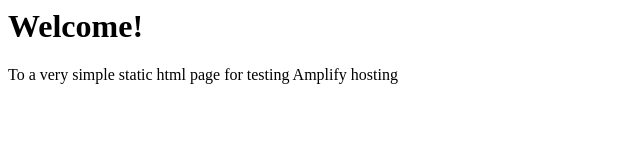
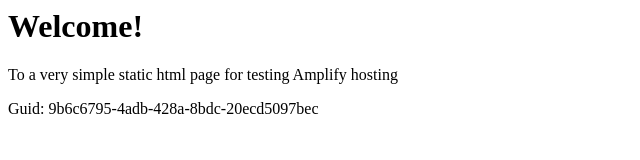
Before and after one commit to aws-aemilia-gru/Github-PR-Commit-Integration-Test-DoNotTouch-v0-preprod-sa-east-1, a website: page src/index.html in a window 1280 px wide. Shown: the whole page, without its empty margins (0-640 px from the left). Drawn offline with Linux system fonts and the light colour scheme.

Commit message:
commit from integ tests

```diff
--- a/src/index.html
+++ b/src/index.html
@@ -1,3 +1,5 @@
+
+
 <html lang="en">
 
 <head>
@@ -10,6 +12,6 @@
 <body>
     <h1>Welcome!</h1>
     <p>To a very simple static html page for testing Amplify hosting</p>
-</body>
+    <p>Guid: 9b6c6795-4adb-428a-8bdc-20ecd5097bec</p></body>
 
 </html>
```
